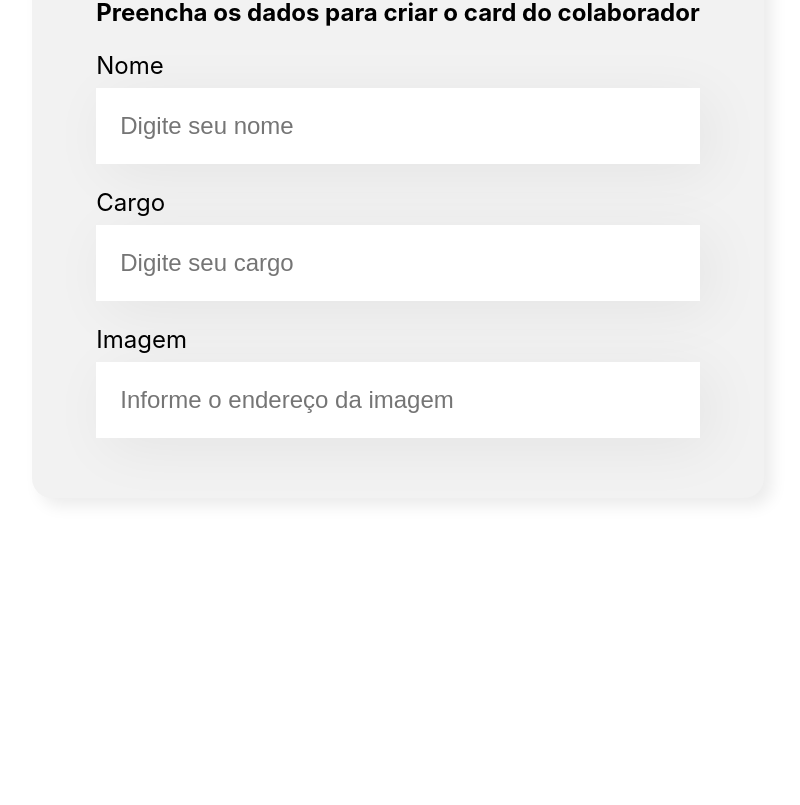
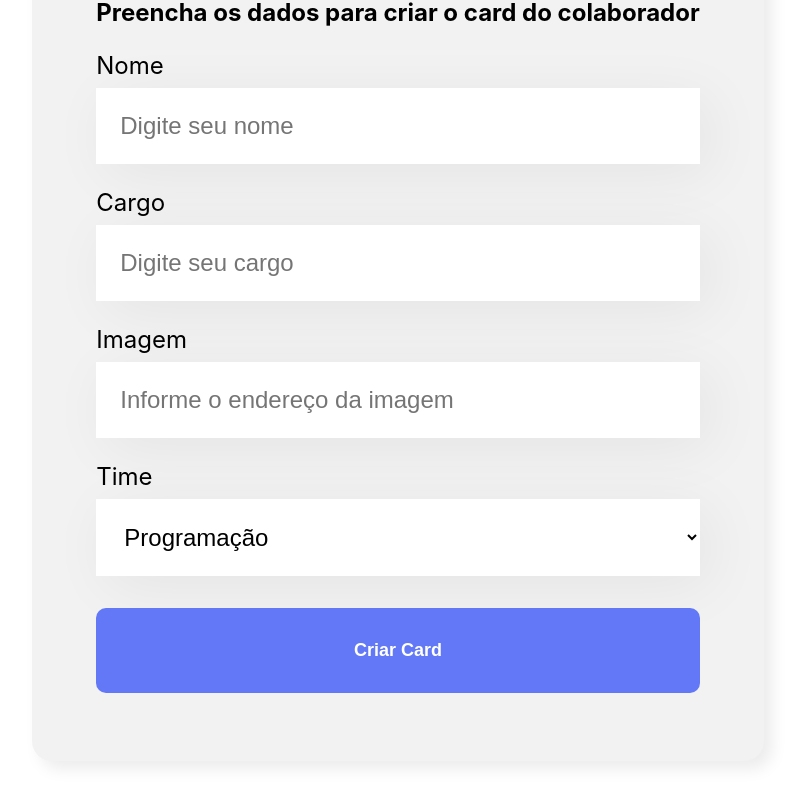
Before and after one commit to AdautoDCJunior/organo, a JavaScript app: page / in a window 1280 px wide. Shown: the part 636-1441 px from the top of the page, without its empty margins (242-1042 px from the left). Before the commit the page ends 1214 px from the top, so only its background shows below. Built offline with nearby package versions, Linux system fonts and the light colour scheme; the HTML template or start-up script is replaced by a standard one.

Commit message:
feat: finished class 02

```diff
--- /dev/null
+++ b/src/components/Button/Button.css
@@ -0,0 +1,16 @@
+.button {
+  background-color: #6278f7;
+  border-radius: 10px;
+  font-weight: 700;
+  font-size: 18px;
+  padding: 32px;
+  border: none;
+  cursor: pointer;
+  color: #fff;
+  margin: 32px 0;
+  width: 100%;
+}
+
+.button:hover {
+  color: #95ffd4;
+}
--- /dev/null
+++ b/src/components/Button/index.js
@@ -0,0 +1,9 @@
+import './Button.css'
+
+const Button = (props) => {
+  return (
+    <button className='button'>{props.children}</button>
+  )
+}
+
+export default Button
--- /dev/null
+++ b/src/components/DropdownList/DropdownList.css
@@ -0,0 +1,15 @@
+.dropdown-list label {
+  display: block;
+  margin-bottom: 8px;
+  font-size: 24px;
+}
+
+.dropdown-list select {
+  background-color: #fff;
+  box-shadow: 10px 10px 60px rgba(0, 0, 0, 0.06);
+  width: 100%;
+  border: none;
+  font-size: 24px;
+  padding: 24px;
+  box-sizing: border-box;
+}
--- /dev/null
+++ b/src/components/DropdownList/index.js
@@ -0,0 +1,14 @@
+import './DropdownList.css'
+
+const DropdownList = (props) => {
+  return (
+    <div className='dropdown-list'>
+      <label>{props.label}</label>
+      <select required={props.required}>
+        {props.items.map(item => <option key={item}>{item}</option>)}
+      </select>
+    </div>
+  )
+}
+
+export default DropdownList
--- a/src/components/Form/index.js
+++ b/src/components/Form/index.js
@@ -1,14 +1,34 @@
 import './Form.css'
+import Button from '../Button';
 import TextField from '../TextField';
+import DropdownList from '../DropdownList';
 
 const Form = () => {
+  const teams = [
+    'Programação',
+    'Front-End',
+    'Data Science',
+    'DevOps',
+    'UX e Design',
+    'Mobile',
+    'Inovação e Gestão'
+  ]
+
+  const onSave = (event) => {
+    event.preventDefault()
+
+    console.log('Form submetido')
+  }
+
   return (
     <section className='form'>
-      <form>
+      <form onSubmit={onSave}>
         <h2>Preencha os dados para criar o card do colaborador</h2>
-        <TextField label='Nome' placeholder='Digite seu nome'/>
-        <TextField label='Cargo' placeholder='Digite seu cargo'/>
+        <TextField required={true} label='Nome' placeholder='Digite seu nome'/>
+        <TextField required={true} label='Cargo' placeholder='Digite seu cargo'/>
         <TextField label='Imagem' placeholder='Informe o endereço da imagem'/>
+        <DropdownList required={true} label='Time' items={teams}/>
+        <Button>Criar Card</Button>
       </form>
     </section>
   )
--- a/src/components/TextField/index.js
+++ b/src/components/TextField/index.js
@@ -4,7 +4,7 @@
   return (
     <div className='campo-texto'>
       <label>{props.label}</label>
-      <input placeholder={props.placeholder}/>
+      <input required={props.required} placeholder={props.placeholder}/>
     </div>
   )
 }
```
